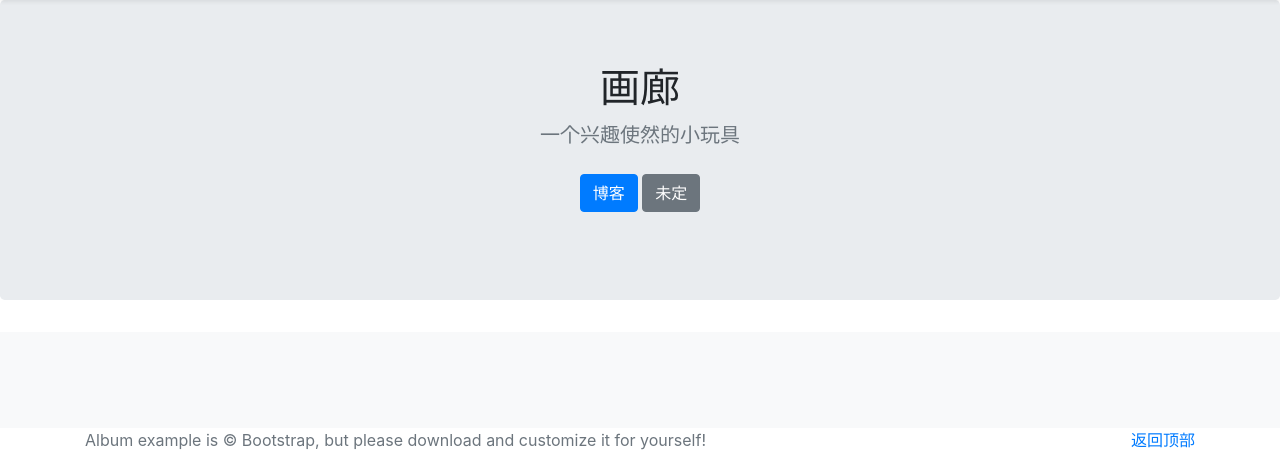
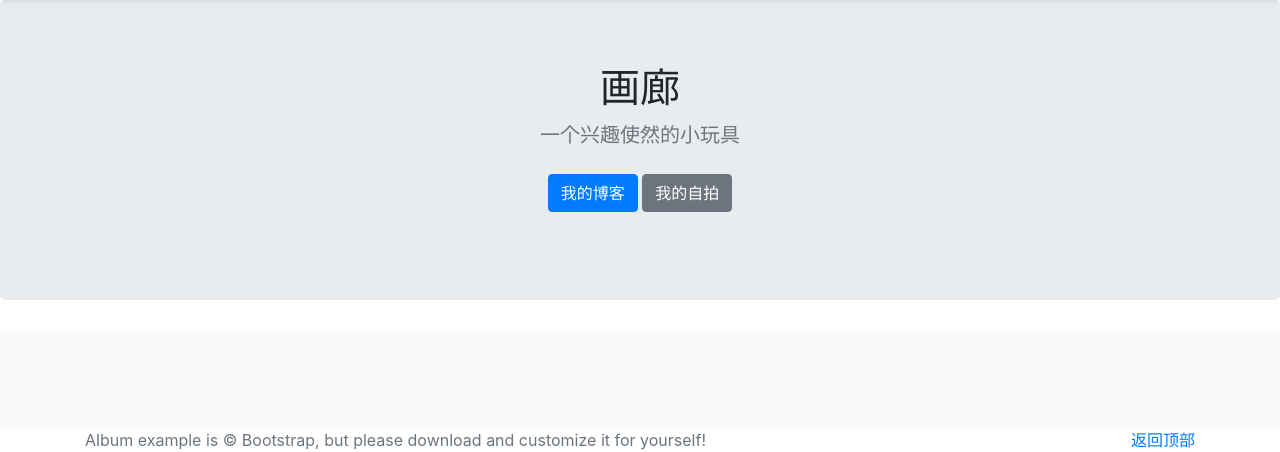
Before and after one commit to potapotato/Gallary, a Django app: page / in a window 1280 px wide. Shown: the part 56-508 px from the top of the page. Run offline with Django 3.2, Linux system fonts and the light colour scheme; data that the repository does not hold is empty; some libraries are stand-ins or nearby versions.

Commit message:
添加了静态文件和照片
通过设置settings

```diff
--- a/Gallary/Gallary/settings.py
+++ b/Gallary/Gallary/settings.py
@@ -118,8 +118,13 @@ USE_TZ = True
 
 # Static files (CSS, JavaScript, Images)
 # https://docs.djangoproject.com/en/2.2/howto/static-files/
+STATICFILES_DIRS = [
+    os.path.join(BASE_DIR, 'Gallary/static'),
+]
 
 STATIC_URL = '/static/'
+
+STATIC_ROOT = os.path.join(BASE_DIR, 'static')
 
 MEDIA_URL = '/media/'
 
--- a/Gallary/templates/home.html
+++ b/Gallary/templates/home.html
@@ -6,6 +6,8 @@
 
 
 <!doctype html>
+
+{% load static %}
 <html lang="en">
   <head>
     <meta charset="utf-8">
@@ -78,8 +80,8 @@
       <h1 class="jumbotron-heading">画廊</h1>
       <p class="lead text-muted">一个兴趣使然的小玩具</p>
       <p>
-        <a href="blog" class="btn btn-primary my-2">博客</a>
-        <a href="#" class="btn btn-secondary my-2">未定</a>
+        <a href="blog" class="btn btn-primary my-2">我的博客</a>
+        <a href="{% static "huaji.jpg" %}" class="btn btn-secondary my-2">我的自拍</a>
       </p>
     </div>
   </section>
```
Also changed, not shown: Gallary/blog/migrations/0001_initial.py (added), Gallary/blog/migrations/0002_auto_20190902_0316.py (added), 1 other file.
